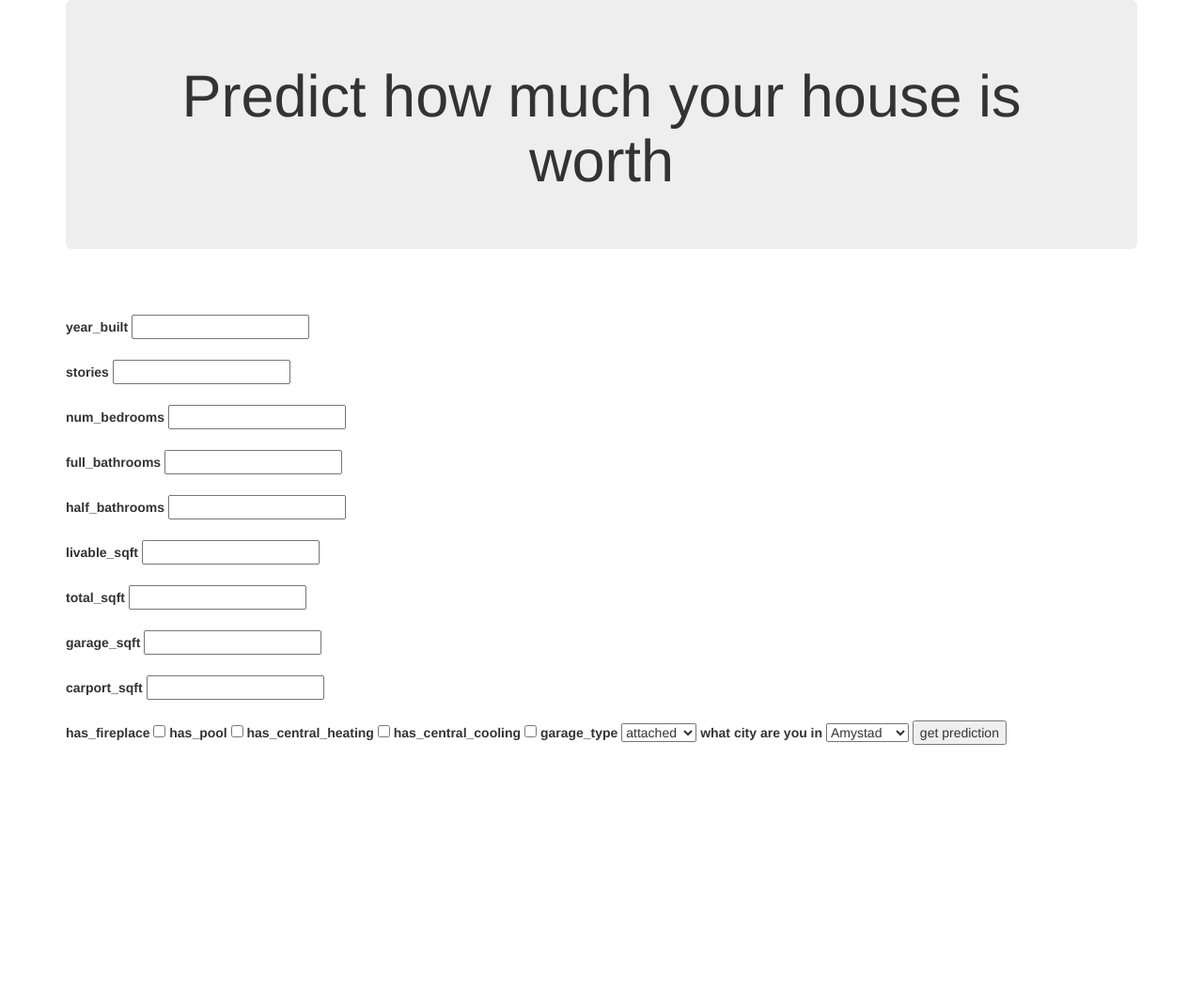
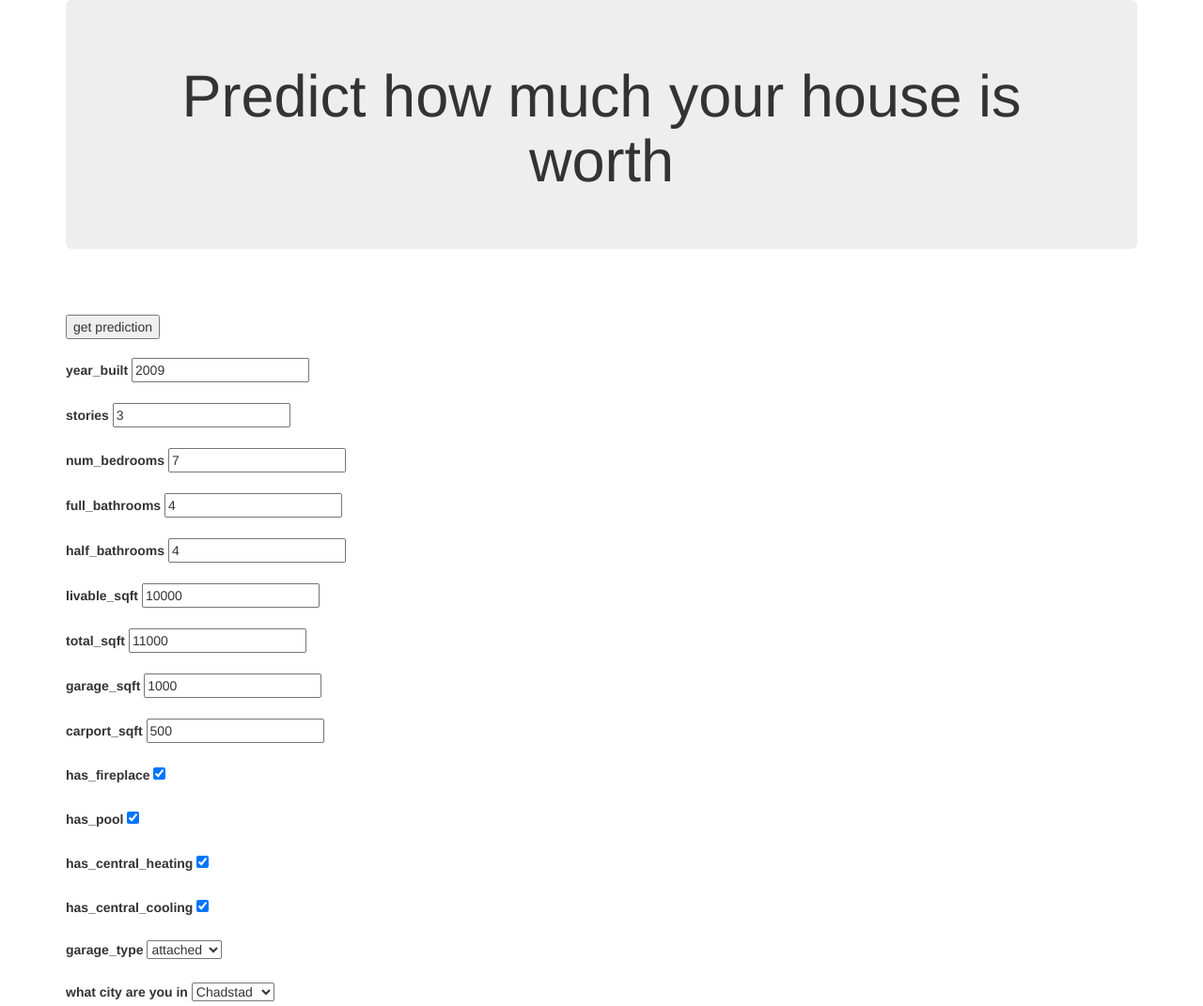
Before and after one commit to pavankat/flask-ml, a Flask app: page / in a window 1280 px wide. Shown: the whole page at 94% size. Before the commit the page ends 793 px from the top, so only its background shows below. Run offline with Flask 2, Linux system fonts and the light colour scheme; parts of the project's set-up code (start-up, migrations or seed data) failed here and were passed over; some libraries are stand-ins or nearby versions.

```diff
--- a/app.py
+++ b/app.py
@@ -24,7 +24,13 @@ def predict_stuff():
     if request.method == 'POST':
         model = joblib.load('trained_house_classifier_model.pkl')
 
+        print('-----line 27--------')
+        print(request.form.get('year_built'))
+
         year_built = int(request.form.get('year_built'))
+
+        print('line 31')
+
         stories = int(request.form.get('stories'))
         num_bedrooms = int(request.form.get('num_bedrooms'))
         full_bathrooms = int(request.form.get('full_bathrooms'))
@@ -39,6 +45,9 @@ def predict_stuff():
         has_pool = request.form.get('has_pool')
 
         has_central_heating = request.form.get('has_central_heating')
+
+        has_central_cooling = request.form.get('has_central_cooling')
+
 
         has_fireplace = request.form.get('has_fireplace')
 
@@ -57,10 +66,10 @@ def predict_stuff():
             total_sqft,   # total_sqft
             garage_sqft,      # garage_sqft
             carport_sqft,      # carport_sqft
-            has_fireplace,   # has_fireplace
-            has_pool,  # has_pool
-            has_central_heating,   # has_central_heating
-            has_central_cooling,   # has_central_cooling
+            1 if (has_fireplace == 'on') else 0,   # has_fireplace
+            1 if (has_pool == 'on') else 0,  # has_pool
+            1 if (has_central_heating == 'on') else 0,   # has_central_heating
+            1 if (has_central_cooling == 'on') else 0,   # has_central_cooling
 
             # Garage type: Choose only one
             1 if (garage_type == 'attached') else 0,      # attached
@@ -68,13 +77,13 @@ def predict_stuff():
             1 if (garage_type == 'none') else 0,      # none
 
             # City: Choose only one
-            1 if (garage_type == 'Amystad') else 0,      # Amystad
-            1 if (garage_type == 'Brownport') else 0,      # Brownport
-            1 if (garage_type == 'Chadstad') else 0,      # Chadstad
-            1 if (garage_type == 'Clarkberg') else 0,      # Clarkberg
-            1 if (garage_type == 'Coletown') else 0,      # Coletown
-            1 if (garage_type == 'Davidfort') else 0,      # Davidfort
-            1 if (garage_type == 'Davidtown') else 0,      # Davidtown
+            1 if (city == 'Amystad') else 0,      # Amystad
+            1 if (city == 'Brownport') else 0,      # Brownport
+            1 if (city == 'Chadstad') else 0,      # Chadstad
+            1 if (city == 'Clarkberg') else 0,      # Clarkberg
+            1 if (city == 'Coletown') else 0,      # Coletown
+            1 if (city == 'Davidfort') else 0,      # Davidfort
+            1 if (city == 'Davidtown') else 0,      # Davidtown
             0,      # East Amychester
             0,      # East Janiceville
             0,      # East Justin
@@ -123,6 +132,8 @@ def predict_stuff():
             house_to_value
         ]
 
+        # return render_template("index.html", pred=house_to_value)
+
         # Run the model and make a prediction for each house in the homes_to_value array
         predicted_home_values = model.predict(homes_to_value)
 
--- a/templates/index.html
+++ b/templates/index.html
@@ -23,84 +23,93 @@
     <br><br>
 
     <form action="/get-user-data" method="POST">
+        <input type="submit" value="get prediction">
+
+        <br><br>
         <label for="year_built">year_built</label>
-        <input type="number" name="year_built" id="year_built">
+        <input type="number" name="year_built" id="year_built" value="2009">
 
         <br><br>
 
         <label for="stories">stories</label>
-        <input type="number" name="stories" id="stories">
+        <input type="number" name="stories" id="stories" value="3">
 
         <br><br>
 
         <label for="num_bedrooms">num_bedrooms</label>
-        <input type="number" name="num_bedrooms" id="num_bedrooms">
+        <input type="number" name="num_bedrooms" id="num_bedrooms" value="7">
 
         <br><br>
 
         <label for="full_bathrooms">full_bathrooms</label>
-        <input type="number" name="full_bathrooms" id="full_bathrooms">
+        <input type="number" name="full_bathrooms" id="full_bathrooms" value="4">
 
         <br><br>
 
         <label for="half_bathrooms">half_bathrooms</label>
-        <input type="number" name="half_bathrooms" id="half_bathrooms">
+        <input type="number" name="half_bathrooms" id="half_bathrooms" value="4">
 
         <br><br>
 
         <label for="livable_sqft">livable_sqft</label>
-        <input type="number" name="livable_sqft" id="livable_sqft">
+        <input type="number" name="livable_sqft" id="livable_sqft" value="10000">
 
         <br><br>
 
         <label for="total_sqft">total_sqft</label>
-        <input type="number" name="total_sqft" id="total_sqft">
+        <input type="number" name="total_sqft" id="total_sqft" value="11000">
 
         <br><br>
 
         <label for="garage_sqft">garage_sqft</label>
-        <input type="number" name="garage_sqft" id="garage_sqft">
+        <input type="number" name="garage_sqft" id="garage_sqft" value="1000">
 
         <br><br>
 
         <label for="carport_sqft">carport_sqft</label>
-        <input type="number" name="carport_sqft" id="carport_sqft">
+        <input type="number" name="carport_sqft" id="carport_sqft" value="500">
 
         <br><br>
 
         <label for="has_fireplace">has_fireplace</label>
-        <input type="checkbox" name="has_fireplace" id="has_fireplace">
+        <input type="checkbox" name="has_fireplace" id="has_fireplace" checked>
 
+        <br> <br>
 
         <label for="has_pool">has_pool</label>
-        <input type="checkbox" name="has_pool" id="has_pool">
+        <input type="checkbox" name="has_pool" id="has_pool" checked>
 
+        <br> <br>
 
         <label for="has_central_heating">has_central_heating</label>
-        <input type="checkbox" name="has_central_heating" id="has_central_heating">
+        <input type="checkbox" name="has_central_heating" id="has_central_heating" checked>
+
+        <br> <br>
 
         <label for="has_central_cooling">has_central_cooling</label>
-        <input type="checkbox" name="has_central_cooling" id="has_central_cooling">
+        <input type="checkbox" name="has_central_cooling" id="has_central_cooling" checked>
+        <br> <br>
 
         <label for="garage_type">garage_type</label>
         <select id="garage_type" name="garage_type">
-          <option value="attached">attached</option>
+          <option value="attached" selected="selected">attached</option>
           <option value="detached">detached</option>
           <option value="none">none</option>
         </select>
+
+        <br> <br>
 
         <label for="city">what city are you in</label>
         <select id="city" name="city">
           <option value="Amystad">Amystad</option>
           <option value="Brownport">Brownport</option>
-          <option value="Chadstad">Chadstad</option>
+          <option value="Chadstad" selected="selected">Chadstad</option>
           <option value="Clarkberg">Clarkberg</option>
           <option value="Coletown">Coletown</option>
           <option value="Davidfort">Davidfort</option>
           <option value="Davidtown">Davidtown</option>
         </select>
 
-        <input type="submit" value="get prediction">
     </form>
 
   </div>
```
Also changed, not shown: 1 other file.
